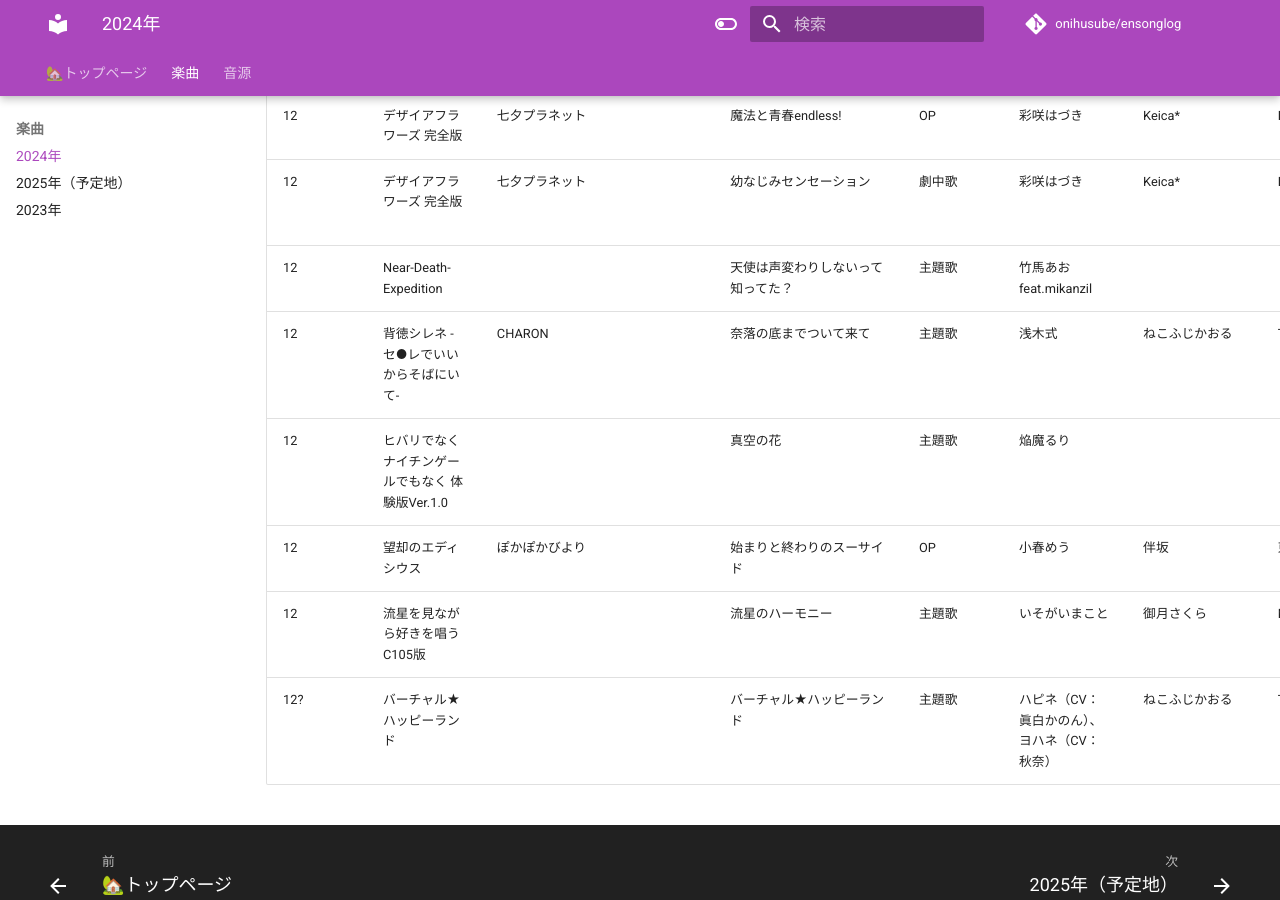
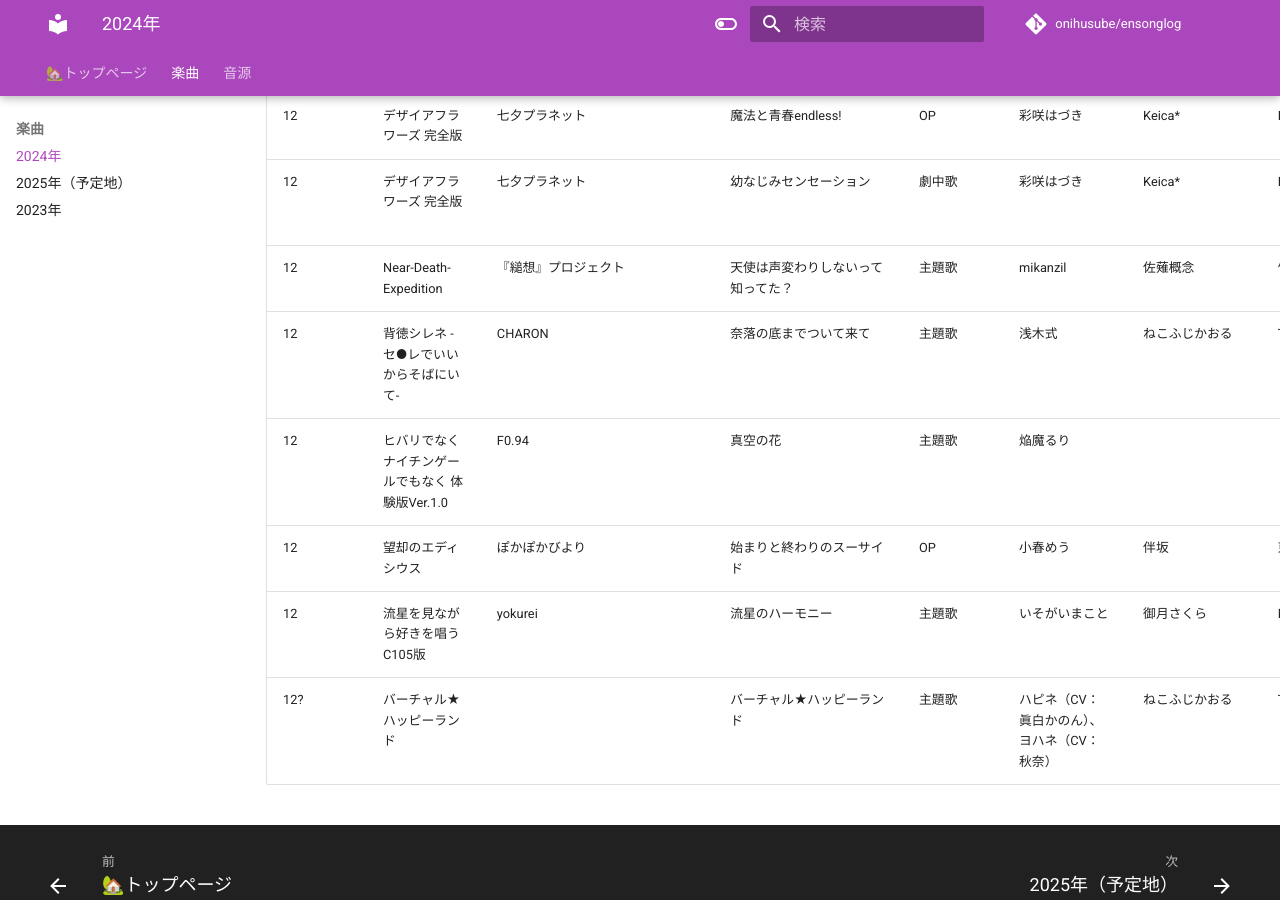
Before and after one commit to onihusube/ensonglog, an MkDocs documentation site: the page built from docs/2024/楽曲.md, in a window 1280 px wide and 900 px high, scrolled down 28736 px. Built offline with MkDocs 1.6.1 and Material for MkDocs 9.7.7, drawn with Linux system fonts in a browser that asks for light colours; emoji names are drawn with the system emoji font; comment, search, counter and statistics services are not loaded.

Commit message:
追記と修正

```diff
--- a/docs/2024/楽曲.md
+++ b/docs/2024/楽曲.md
@@ -287,9 +287,9 @@ search:
 | 12<!--/30--> | ずっととおくえ | F.T.W. | 永訣の朝 | 挿入歌 | 沢野ぽぷら | 千葉ノダヲ | papiko | papiko | | F.T.W. 1st ep『ずっととおくえ』 | [:fontawesome-brands-youtube:](https://www.youtube.com/watch?v=34rkVQkcxAs) |
 | 12<!--/28--> | デザイアフラワーズ 完全版 | 七夕プラネット | 魔法と青春endless! | OP | 彩咲はづき | Keica* | Keica* | Keica* | | | [:fontawesome-brands-youtube:](https://www.youtube.com/watch?v=-0BTHLpqkVs) |
 | 12<!--/28--> | デザイアフラワーズ 完全版 | 七夕プラネット | 幼なじみセンセーション | 劇中歌 | 彩咲はづき | Keica* | Keica* | Keica* | [Keica* 2stアルバム『きっと魔法なんだよ』](https://booth.pm/ja/items/6281732) |  |  |
-| 12<!--/30--> | Near-Death-Expedition | | 天使は声変わりしないって知ってた？ | 主題歌 | 竹馬あお feat.mikanzil | | | | | | [:fontawesome-brands-youtube:](https://www.youtube.com/watch?v=BOh4VBA--a4) |
+| 12<!--/30--> | Near-Death-Expedition | 『縋想』プロジェクト | 天使は声変わりしないって知ってた？ | 主題歌 | mikanzil | 佐薙概念 | 竹馬あお | 竹馬あお | [LinkCore](https://linkco.re/1m9ZZhME) | mix：kamome sano | [:fontawesome-brands-youtube:](https://www.youtube.com/watch?v=BOh4VBA--a4) |
 | 12<!--/30--> | 背徳シレネ -セ●レでいいからそばにいて- | CHARON | 奈落の底までついて来て | 主題歌 | 浅木式 | ねこふじかおる | TAKASUKE | TAKASUKE | オリジナルサウンドトラック（サブスク配信予定） | | [:fontawesome-brands-youtube:](https://www.youtube.com/watch?v=IEeHmfRBffQ) |
-| 12<!--/30--> | ヒバリでなくナイチンゲールでもなく 体験版Ver.1.0 | | 真空の花 | 主題歌 | 焔魔るり | | | | | | |
+| 12<!--/30--> | ヒバリでなくナイチンゲールでもなく 体験版Ver.1.0 | F0.94 | 真空の花 | 主題歌 | 焔魔るり | | | | | | |
 | 12<!--/30--> | 望却のエディシウス | ぽかぽかびより | 始まりと終わりのスーサイド | OP | 小春めう | 伴坂 | 東条サダヲ | 東条サダヲ | | | [:fontawesome-brands-youtube:](https://www.youtube.com/watch?v=oczRz9P3wQQ) |
-| 12<!--/30--> | 流星を見ながら好きを唱う C105版 | | 流星のハーモニー | 主題歌 | いそがいまこと | 御月さくら | Moonbow Music | Moonbow Music | | | [:fontawesome-brands-youtube:](https://www.youtube.com/watch?v=kUAp8UEf-PU) |
+| 12<!--/30--> | 流星を見ながら好きを唱う C105版 | yokurei | 流星のハーモニー | 主題歌 | いそがいまこと | 御月さくら | Moonbow Music | Moonbow Music | | | [:fontawesome-brands-youtube:](https://www.youtube.com/watch?v=kUAp8UEf-PU) |
 | 12? | バーチャル★ハッピーランド |  | バーチャル★ハッピーランド | 主題歌 | ハピネ（CV：眞白かのん）、ヨハネ（CV：秋奈） | ねこふじかおる | TAKASUKE | TAKASUKE | [Fanlink](https://fanlink.tv/v9eY) |  | [:fontawesome-brands-youtube:](https://www.youtube.com/watch?v=vg7qzQmXP6o) |
```
